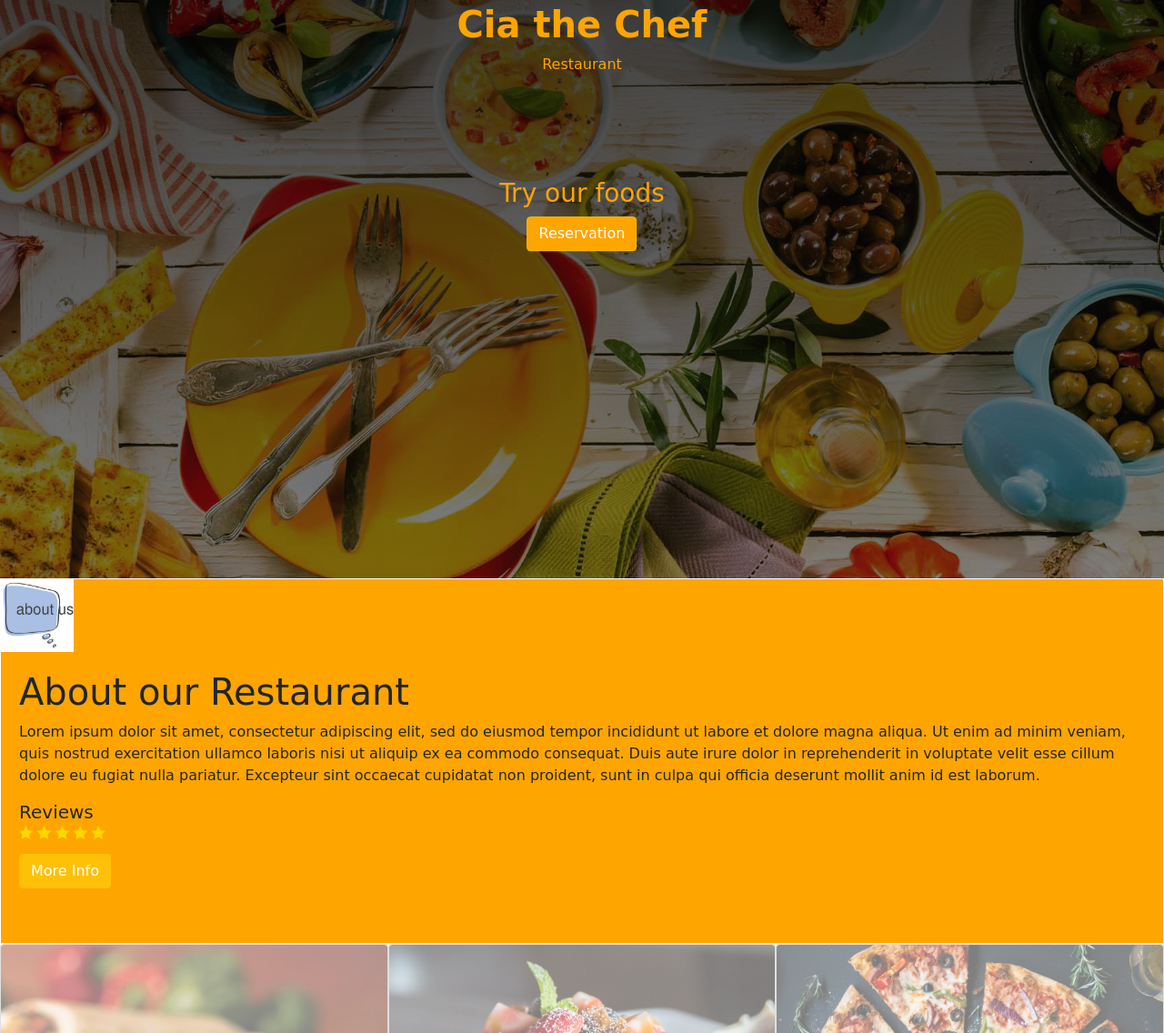
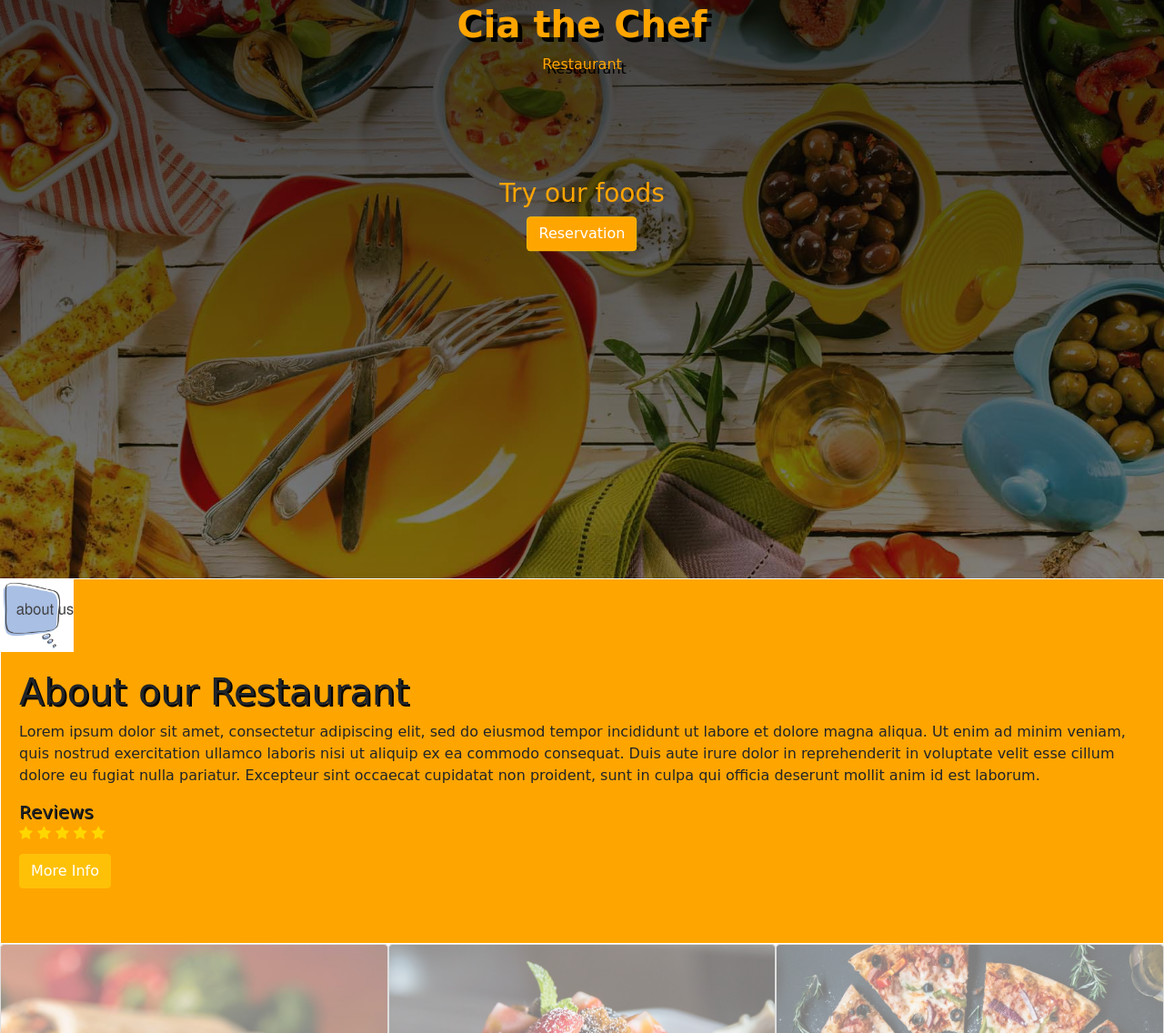
Before and after one commit to ciamac-da/SassRestaurantApp, a plain HTML site: page index.html in a window 1280 px wide. Shown: the part 164-1300 px from the top of the page at 91% size. Drawn offline with nearby package versions, Linux system fonts and the light colour scheme; a web font is replaced by a local one.

Commit message:
Veridfied by Cia v1.4.4 text shadow

```diff
--- a/scss/_components.scss
+++ b/scss/_components.scss
@@ -46,6 +46,7 @@
     @include flexLayout;
     flex-direction: column;
     text-align: center;
+    text-shadow: $size*.5 $size*.5 map-get($colors, pure-dark );
 
     &:hover {
         color: map-get($colors, orng);
--- a/scss/_layout.scss
+++ b/scss/_layout.scss
@@ -136,10 +136,16 @@
     }
     &-right{
         margin: $num*$size*2;
+        .main-heading{
+    text-shadow: $size*.2 $size*.2 map-get($colors, pure-dark );
+
+        }
     }
 .stars{
     h5{
         margin: $num*0;
+    text-shadow: $size*.1 $size*.1 map-get($colors, pure-dark );
+
     }
     }
     .star{
```
Also changed, not shown: css/main.css, 1 other file.
